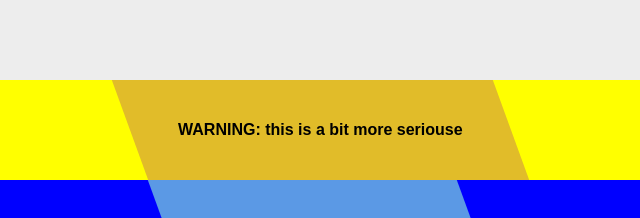
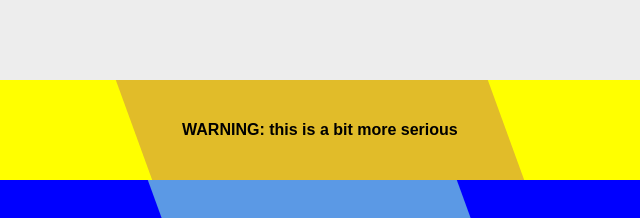
Before and after one commit to drichards6/polaris-chip, a website with bundled scripts: page index.html in a window 1280 px wide. Shown: the top 218 px of the page, 320-960 px from the left. Built offline with nearby package versions, Linux system fonts and the light colour scheme.

Commit message:
updated typo

```diff
--- a/index.html
+++ b/index.html
@@ -31,7 +31,7 @@
 <!--Alerts Section-->
   <h1>Alerts</h1>
   <alerts-app>
-    <h4 slot="title">WARNING: this is a bit more seriouse</h4>
+    <h4 slot="title">WARNING: this is a bit more serious</h4>
     <p>MESSAGE</p>
   </alerts-app> <!-- make sticky-->
   <alerts-app status="notice">
```
